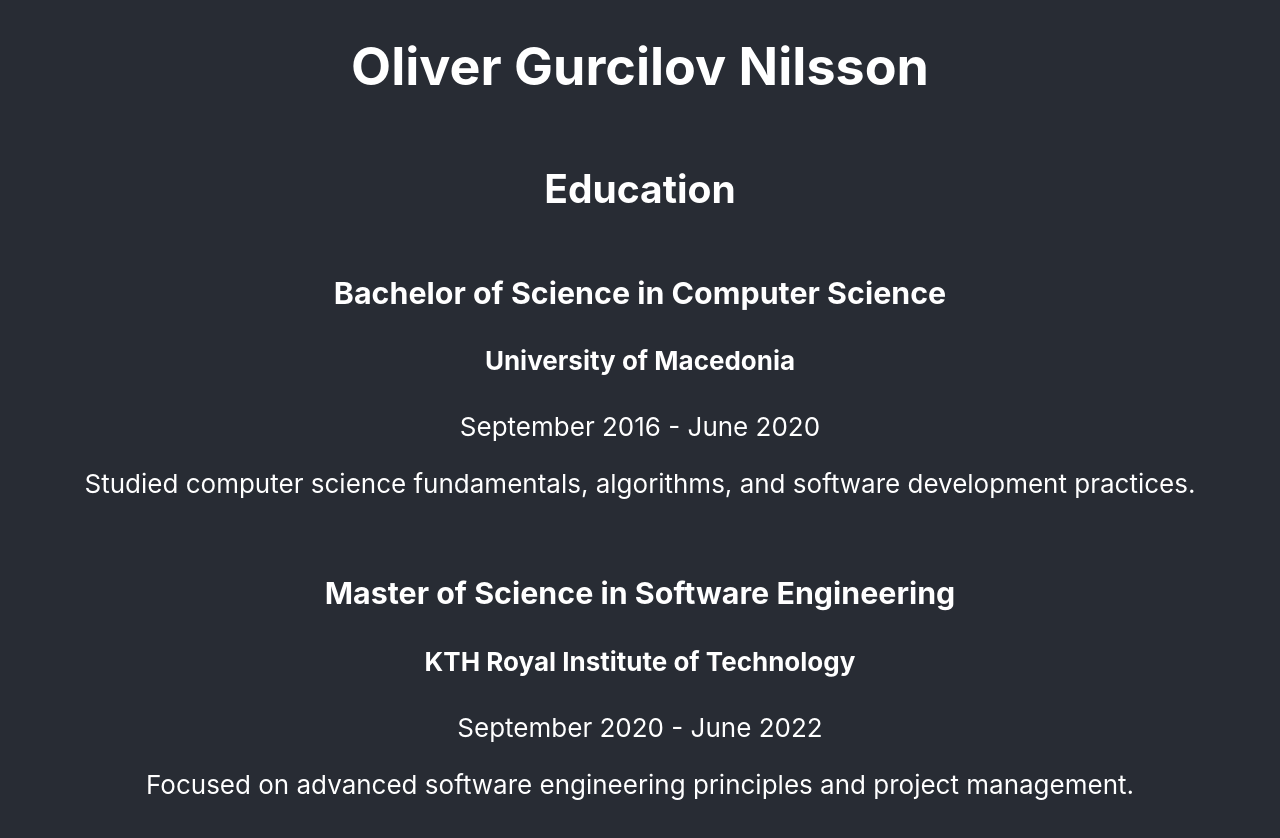
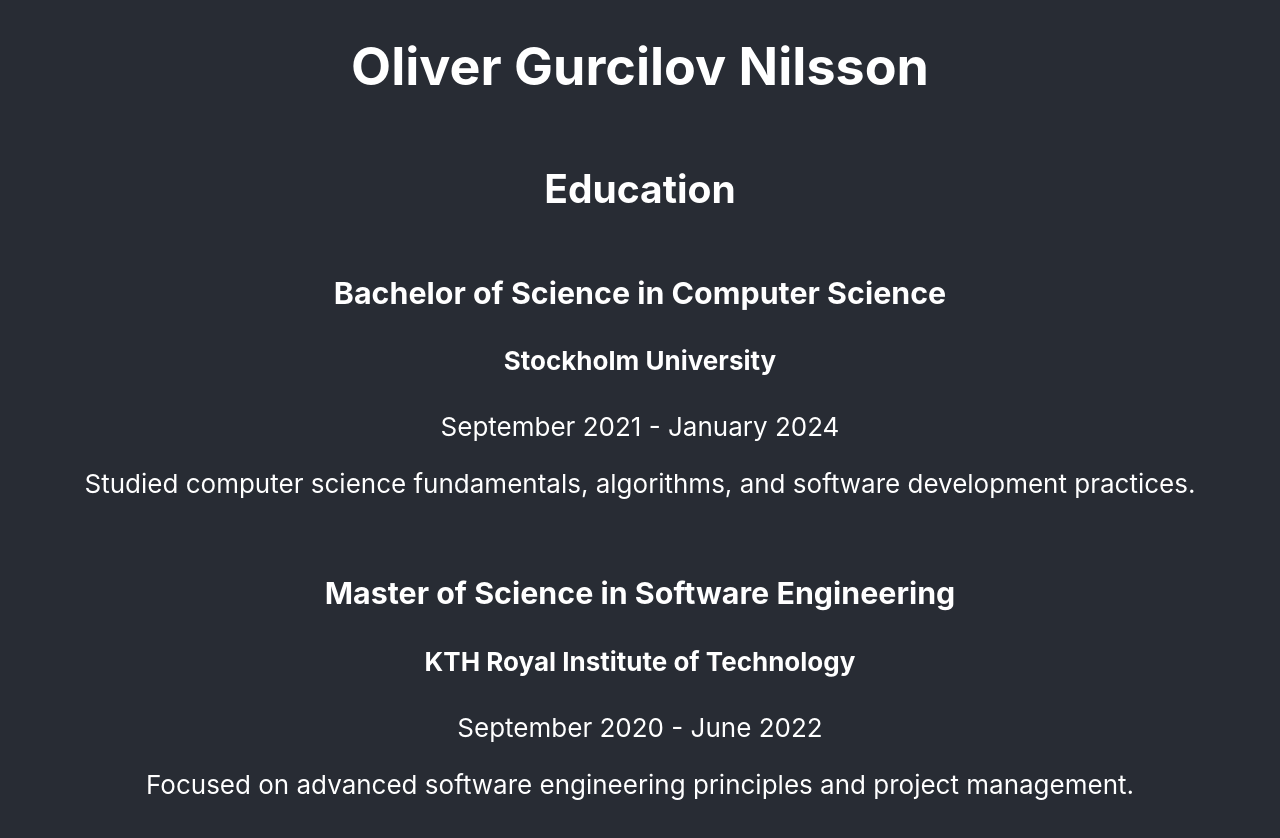
Before and after one commit to OliverGurcilovNilsson/OliverGurcilovNilsson.github.io, a JavaScript app: page / in a window 1280 px wide. Shown: the top 838 px of the page. Built offline with nearby package versions, Linux system fonts and the light colour scheme; the HTML template or start-up script is replaced by a standard one.

Commit message:
added education

```diff
--- a/src/App.js
+++ b/src/App.js
@@ -1,5 +1,6 @@
 import './App.css';
-import { educationList, EducationItem } from './components/Education';
+import {educationList} from "./components/Education";
+import {EducationItem} from "./components/Education";
 
 function App() {
   return (
--- a/src/components/Education.ts
+++ b/src/components/Education.ts
@@ -9,11 +9,11 @@
 
 export const educationList: EducationItem[] = [
     {
-        institution: 'University of Macedonia',
+        institution: 'Stockholm University',
         degree: 'Bachelor of Science',
         fieldOfStudy: 'Computer Science',
-        startDate: 'September 2016',
-        endDate: 'June 2020',
+        startDate: 'September 2021',
+        endDate: 'January 2024',
         description: 'Studied computer science fundamentals, algorithms, and software development practices.',
     },
     {
```
